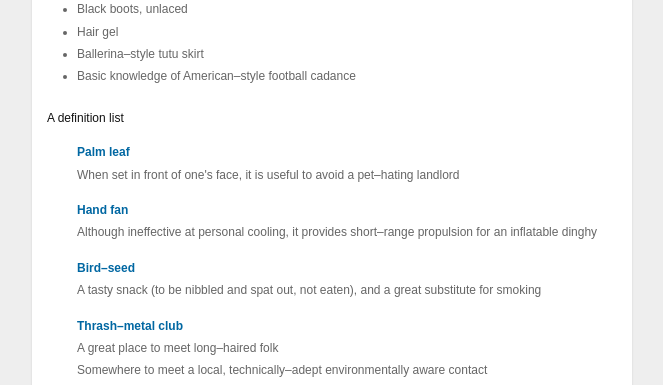
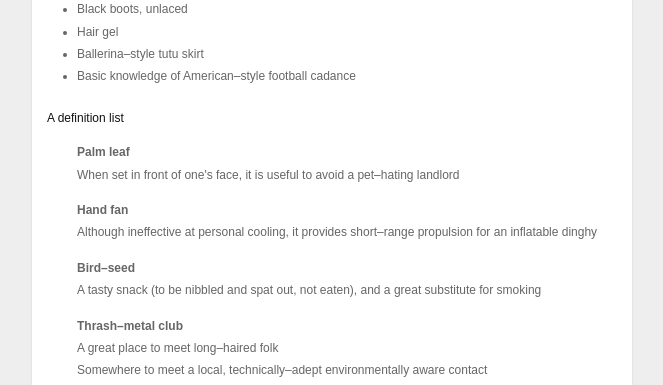
Before and after one commit to AndrewIngram/FED-Style-Guide, a plain HTML site: page index.html in a window 1280 px wide. Shown: the part 2240-2625 px from the top of the page, without its empty margins (488-1151 px from the left). Drawn offline with Linux system fonts and the light colour scheme.

Commit message:
Removed more specific stuff

```diff
--- a/screen.css
+++ b/screen.css
@@ -54,7 +54,7 @@ v1.6.1 | Last Updated: 2010-09-17 | Author: Richard Clark (richclarkdesign.com)
 					ol{list-style:decimal outside;}
 						ol ol{margin:0.25em 0 0.5em 1.4em;list-style-type:lower-roman;}
 					dl{padding:0;}
-						dt{font-weight:bold;margin:0 0 0.41em 0;padding:1.1em 0 0 0;color:#0067A2;}
+						dt{font-weight:bold;margin:0 0 0.41em 0;padding:1.1em 0 0 0;}
 						dd{margin:0 0 0.41em 0;}
 				blockquote{margin:0 0 2.5em 0;padding:1.1em 0 0 0;font-style:italic;}
 					blockquote p{color:#1AAB8A;margin-left:2.5em;}
```
